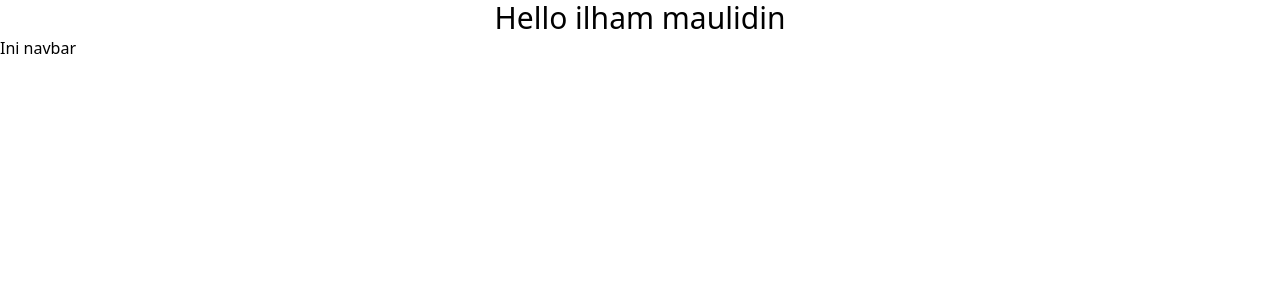
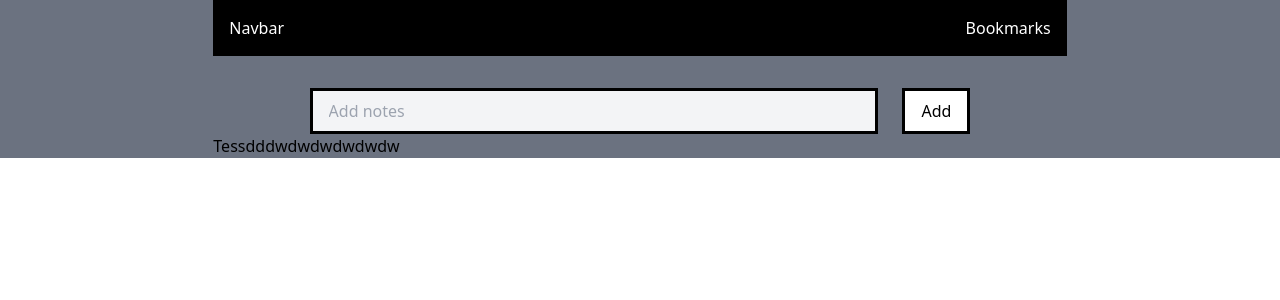
Before and after one commit to Maulidin-Ilham/idcamp-note-app, a React (Vite) app: page / in a window 1280 px wide. Shown: the top 300 px of the page. Built offline with nearby package versions, Linux system fonts and the light colour scheme.

Commit message:
adding form

```diff
--- a/src/App.jsx
+++ b/src/App.jsx
@@ -1,11 +1,15 @@
+import Form from "./components/Form";
 import Navbar from "./components/Navbar";
 
 function App() {
   return (
     <>
-      <div>
-        <h1 className="text-3xl text-center">Hello ilham maulidin</h1>
-        <Navbar />
+      <div className="flex justify-center items-center text-white bg-gray-500">
+        <div className="w-2/3 justify-center items-center">
+          <Navbar />
+          <Form />
+          <h1 className="text-black">Tessdddwdwdwdwdwdw</h1>
+        </div>
       </div>
     </>
   );
--- /dev/null
+++ b/src/components/Form.jsx
@@ -0,0 +1,21 @@
+const Form = () => {
+  return (
+    <div className="mt-8">
+      <form action="" className="flex space-x-6 justify-center">
+        <input
+          type="text"
+          placeholder="Add notes"
+          className="w-2/3 px-4 py-2   text-black bg-gray-100 border-black border-[3px]"
+        />
+        <button
+          type="submit"
+          className="text-black bg-white border-black border-[3px] px-4 hover:bg-gray-200"
+        >
+          Add
+        </button>
+      </form>
+    </div>
+  );
+};
+
+export default Form;
--- a/src/components/Navbar.jsx
+++ b/src/components/Navbar.jsx
@@ -1,5 +1,16 @@
 const Navbar = () => {
-  return <div>Ini navbar</div>;
+  return (
+    <>
+      <div className="bg-black flex justify-between p-4">
+        <div>
+          <h1>Navbar</h1>
+        </div>
+        <div>
+          <h1>Bookmarks</h1>
+        </div>
+      </div>
+    </>
+  );
 };
 
 export default Navbar;
```
